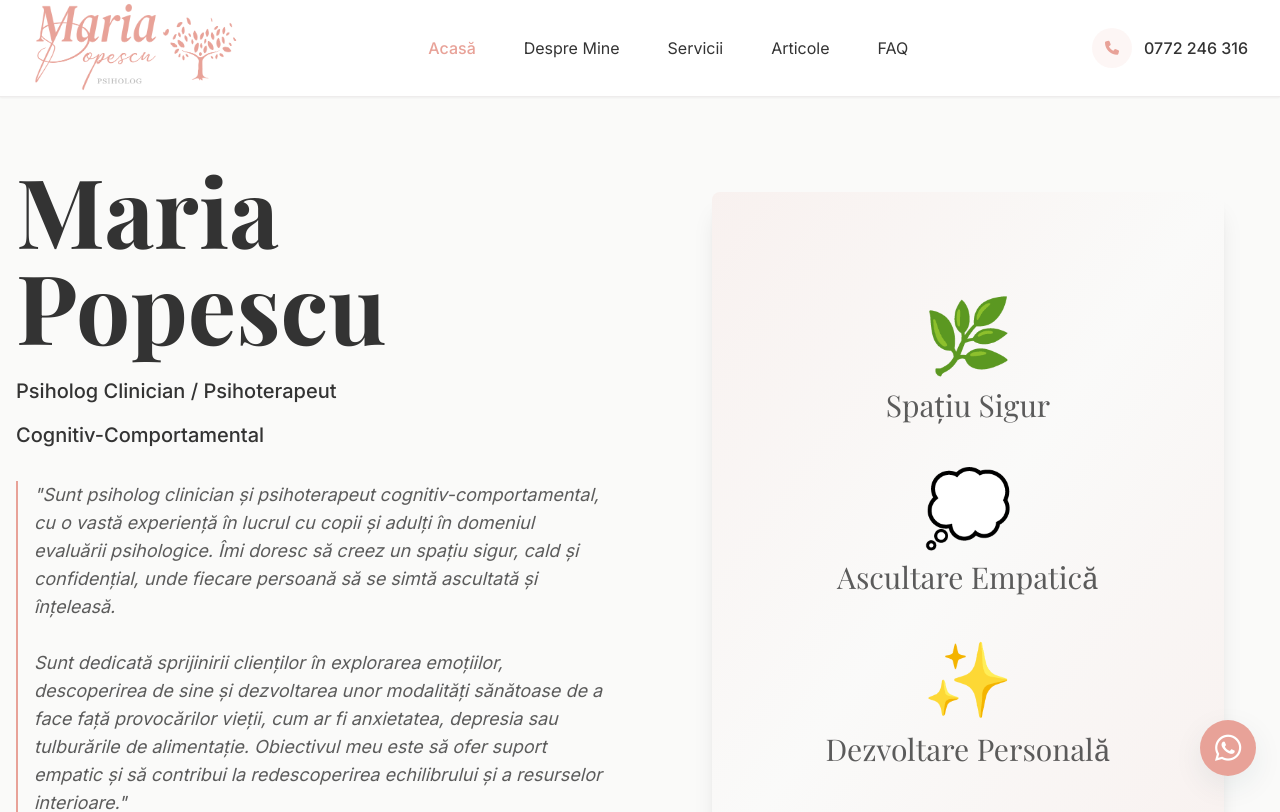
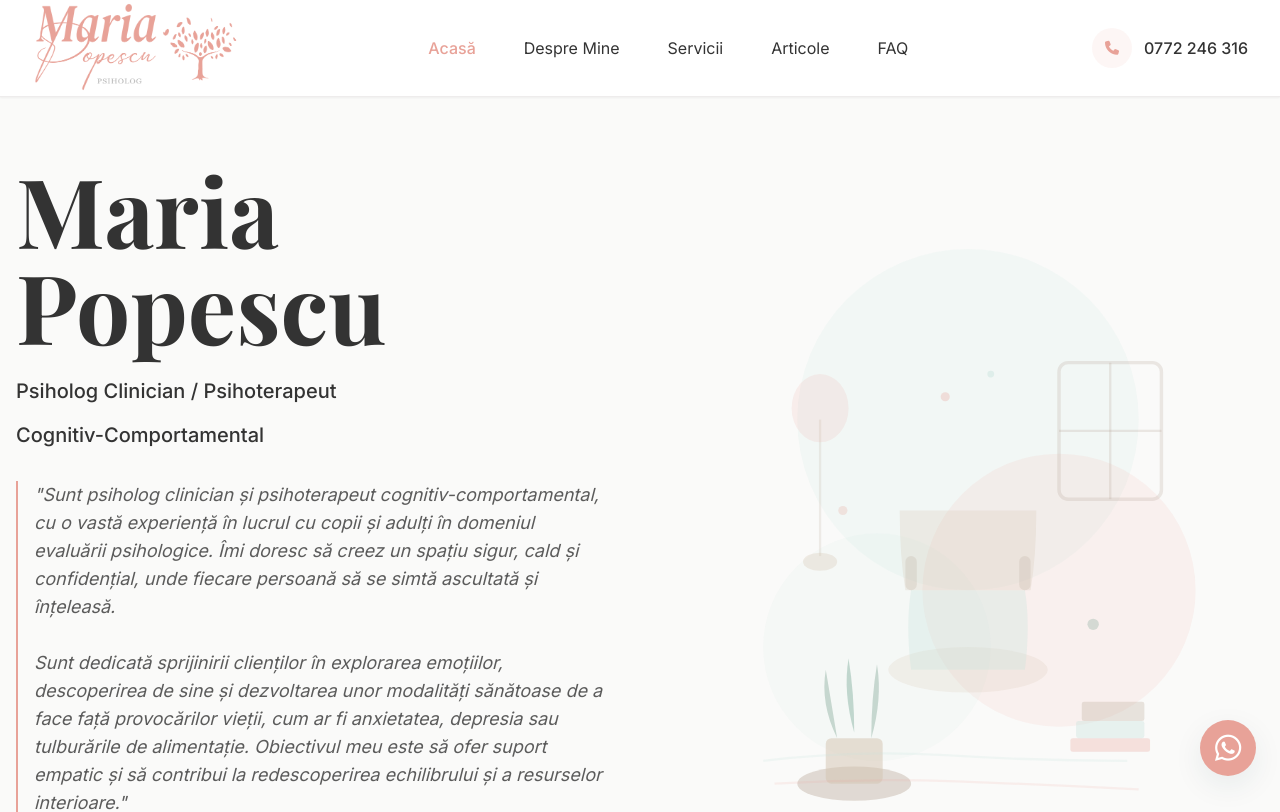
Before and after one commit to ZaZza402/maria-popescu, a React (Vite) app: page / in a window 1280 px wide. Shown: the top 812 px of the page. Built offline with nearby package versions, Linux system fonts and the light colour scheme; a web font is replaced by a local one.

Commit message:
Replace hero card with blended SVG illustration of therapy space

```diff
--- /dev/null
+++ b/src/components/HeroIllustration.tsx
@@ -0,0 +1,92 @@
+import React from 'react';
+
+const HeroIllustration: React.FC = () => {
+  return (
+    <svg
+      viewBox="0 0 400 600"
+      fill="none"
+      xmlns="http://www.w3.org/2000/svg"
+      className="w-full h-full"
+    >
+      {/* Soft background shapes */}
+      <circle cx="200" cy="200" r="150" fill="#C4E0D9" opacity="0.15" />
+      <circle cx="280" cy="350" r="120" fill="#E8A298" opacity="0.12" />
+      <circle cx="120" cy="400" r="100" fill="#C4E0D9" opacity="0.1" />
+
+      {/* Plant in pot - left side */}
+      <ellipse cx="100" cy="520" rx="50" ry="15" fill="#B8A89A" opacity="0.4" />
+      <rect x="75" y="480" width="50" height="40" rx="5" fill="#D4C4B0" opacity="0.5" />
+
+      {/* Plant leaves */}
+      <path
+        d="M85 480 Q70 450 75 420 Q80 450 85 480"
+        fill="#7FA695"
+        opacity="0.4"
+      />
+      <path
+        d="M100 475 Q90 440 95 410 Q100 440 100 475"
+        fill="#8BB5A5"
+        opacity="0.5"
+      />
+      <path
+        d="M115 480 Q125 445 120 415 Q115 445 115 480"
+        fill="#7FA695"
+        opacity="0.4"
+      />
+
+      {/* Window frame - right side */}
+      <rect x="280" y="150" width="90" height="120" rx="8" fill="none" stroke="#B8A89A" strokeWidth="3" opacity="0.25" />
+      <line x1="325" y1="150" x2="325" y2="270" stroke="#B8A89A" strokeWidth="2" opacity="0.25" />
+      <line x1="280" y1="210" x2="370" y2="210" stroke="#B8A89A" strokeWidth="2" opacity="0.25" />
+
+      {/* Books stack - bottom right */}
+      <rect x="290" y="480" width="70" height="12" rx="2" fill="#E8A298" opacity="0.3" />
+      <rect x="295" y="465" width="60" height="15" rx="2" fill="#C4E0D9" opacity="0.35" />
+      <rect x="300" y="448" width="55" height="17" rx="2" fill="#B8A89A" opacity="0.3" />
+
+      {/* Cozy chair illustration - center */}
+      <ellipse cx="200" cy="420" rx="70" ry="20" fill="#D4C4B0" opacity="0.2" />
+      <path
+        d="M150 350 Q145 380 150 420 L250 420 Q255 380 250 350 Z"
+        fill="#C4E0D9"
+        opacity="0.3"
+      />
+      <rect x="145" y="320" width="10" height="30" rx="5" fill="#B8A89A" opacity="0.25" />
+      <rect x="245" y="320" width="10" height="30" rx="5" fill="#B8A89A" opacity="0.25" />
+      <path
+        d="M140 280 Q140 320 145 350 L255 350 Q260 320 260 280 Z"
+        fill="#D4C4B0"
+        opacity="0.25"
+      />
+
+      {/* Decorative elements */}
+      <circle cx="180" cy="180" r="4" fill="#E8A298" opacity="0.3" />
+      <circle cx="220" cy="160" r="3" fill="#C4E0D9" opacity="0.4" />
+      <circle cx="310" cy="380" r="5" fill="#7FA695" opacity="0.3" />
+      <circle cx="90" cy="280" r="4" fill="#E8A298" opacity="0.25" />
+
+      {/* Soft lamp illustration - left */}
+      <line x1="70" y1="200" x2="70" y2="320" stroke="#B8A89A" strokeWidth="2" opacity="0.2" />
+      <ellipse cx="70" cy="190" rx="25" ry="30" fill="#E8A298" opacity="0.15" />
+      <ellipse cx="70" cy="325" rx="15" ry="8" fill="#D4C4B0" opacity="0.3" />
+
+      {/* Abstract calming waves */}
+      <path
+        d="M20 500 Q100 490 180 495 T340 500"
+        stroke="#C4E0D9"
+        strokeWidth="2"
+        fill="none"
+        opacity="0.2"
+      />
+      <path
+        d="M30 520 Q110 515 190 518 T350 525"
+        stroke="#E8A298"
+        strokeWidth="2"
+        fill="none"
+        opacity="0.15"
+      />
+    </svg>
+  );
+};
+
+export default HeroIllustration;
--- a/src/pages/HomePage.tsx
+++ b/src/pages/HomePage.tsx
@@ -1,5 +1,6 @@
 import React, { useEffect, useState, useRef } from "react";
 import { Link } from "react-router-dom";
+import HeroIllustration from "../components/HeroIllustration";
 import { gsap } from "gsap";
 import { ScrollTrigger } from "gsap/ScrollTrigger";
 
@@ -376,31 +377,10 @@ const HomePage: React.FC = () => {
               </div>
             </div>
 
-            {/* Visual Element - Right Side on Desktop, Top on Mobile */}
+            {/* Illustration - Right Side on Desktop, Top on Mobile */}
             <div className="hero-image order-1 lg:order-2 flex justify-center -mx-4 lg:mx-0">
-              <div className="relative w-full max-w-none lg:max-w-lg">
-                <div className="aspect-[3/4] w-full bg-gradient-to-br from-brand-primary/10 via-stone-50 to-brand-accent/10 lg:rounded-lg overflow-hidden shadow-xl flex items-center justify-center p-8 lg:p-12">
-                  <div className="text-center space-y-8 lg:space-y-12">
-                    <div className="space-y-4">
-                      <div className="text-6xl lg:text-7xl">🌿</div>
-                      <h3 className="text-2xl lg:text-3xl font-serif text-brand-text/80">
-                        Spațiu Sigur
-                      </h3>
-                    </div>
-                    <div className="space-y-4">
-                      <div className="text-6xl lg:text-7xl">💭</div>
-                      <h3 className="text-2xl lg:text-3xl font-serif text-brand-text/80">
-                        Ascultare Empatică
-                      </h3>
-                    </div>
-                    <div className="space-y-4">
-                      <div className="text-6xl lg:text-7xl">✨</div>
-                      <h3 className="text-2xl lg:text-3xl font-serif text-brand-text/80">
-                        Dezvoltare Personală
-                      </h3>
-                    </div>
-                  </div>
-                </div>
+              <div className="relative w-full max-w-none lg:max-w-lg aspect-[3/4]">
+                <HeroIllustration />
               </div>
             </div>
           </div>
```
